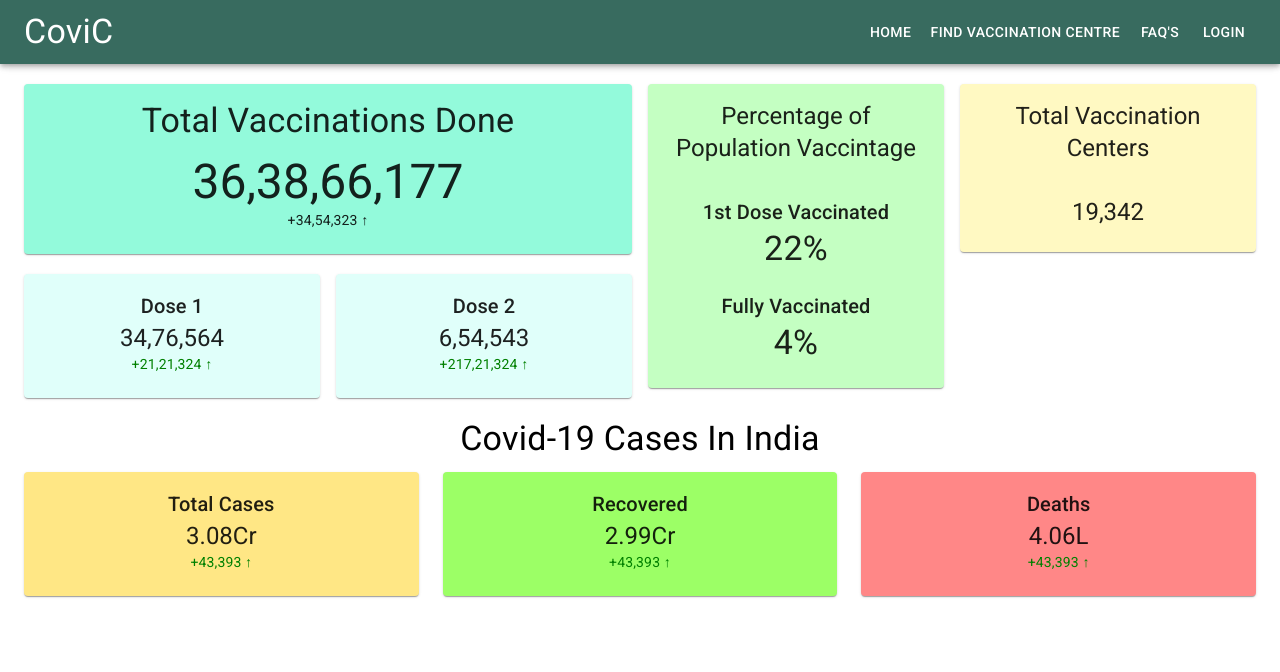
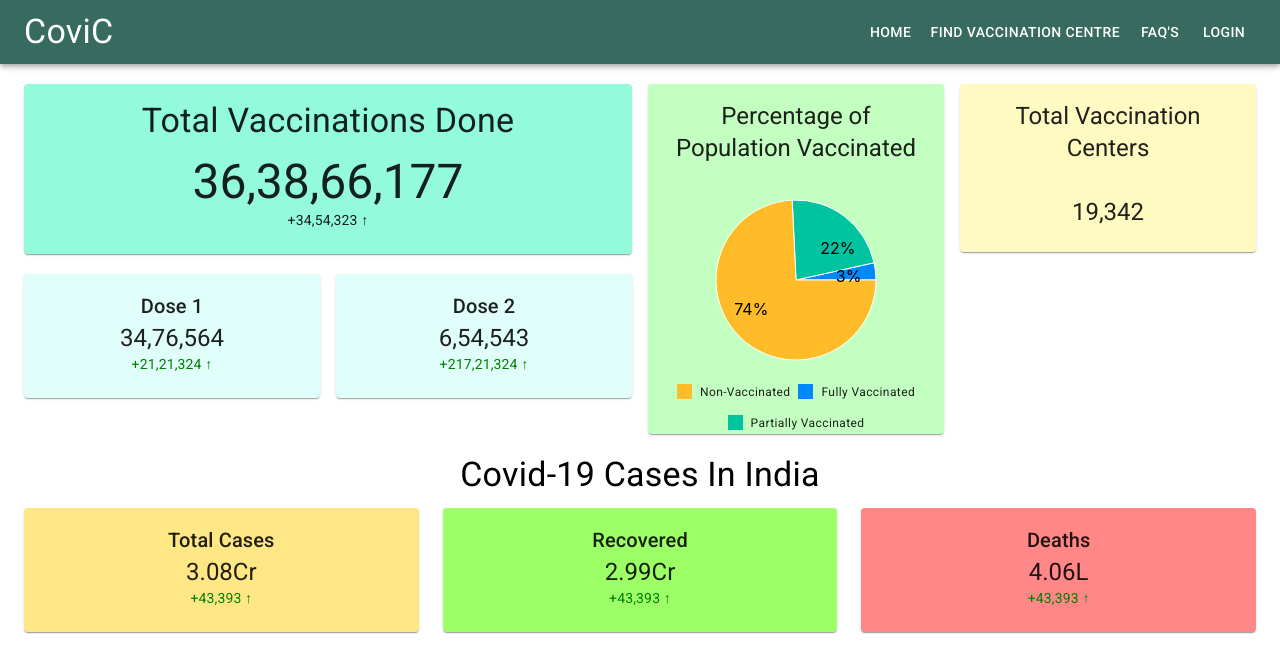
Before and after one commit to aknsal/Covid-Dashboard, a React (Create React App) app: page / in a window 1280 px wide. Shown: the top 672 px of the page. Built offline with nearby package versions, Linux system fonts and the light colour scheme.

Commit message:
Add Pie Chart

```diff
--- a/package.json
+++ b/package.json
@@ -3,6 +3,7 @@
   "version": "0.1.0",
   "private": true,
   "dependencies": {
+    "@devexpress/dx-chart-core": "^2.7.6",
     "@devexpress/dx-react-chart-material-ui": "^2.7.6",
     "@material-ui/core": "^4.12.1",
     "@testing-library/jest-dom": "^5.11.4",
@@ -12,6 +13,7 @@
     "react-dom": "^17.0.2",
     "react-router-dom": "^5.2.0",
     "react-scripts": "4.0.3",
+    "recharts": "^2.0.9",
     "web-vitals": "^1.0.1"
   },
   "scripts": {
--- a/src/components/percentageVaccinated/percentageVaccinated.jsx
+++ b/src/components/percentageVaccinated/percentageVaccinated.jsx
@@ -4,20 +4,75 @@ import {
   CardContent,
   Typography,
   Button,
+  Grid,
+  Container,
 } from "@material-ui/core";
+import PercentageVaccinatedChart from "../percentageVaccinatedChart/percentageVaccinatedChart";
 
 function PercentageVaccinated() {
   return (
-    <Card style={{ backgroundColor: "#c4ffc2" }}>
-      <CardHeader title="Percentage of Population Vaccintage"></CardHeader>
-      <CardContent>
-        <Typography variant="h6">1st Dose Vaccinated</Typography>
-        <Typography variant="h4">22%</Typography>
-        <br />
-        <Typography variant="h6">Fully Vaccinated</Typography>
-        <Typography variant="h4">4%</Typography>
-      </CardContent>
-    </Card>
+    <div>
+      <Card style={{ backgroundColor: "#c4ffc2" }}>
+        <CardHeader title="Percentage of Population Vaccinated"></CardHeader>
+
+        <PercentageVaccinatedChart />
+        <Container>
+          <Grid container spacing={1} justifyContent="center">
+            <Grid item>
+              <Grid container spacing={1} alignItems="center">
+                <Grid item>
+                  <div
+                    style={{
+                      backgroundColor: "#FFBB28",
+                      width: 15,
+                      height: 15,
+                    }}
+                  ></div>
+                </Grid>
+                <Grid item>
+                  <Typography variant="caption">Non-Vaccinated</Typography>
+                </Grid>
+              </Grid>
+            </Grid>
+
+            <Grid item>
+              <Grid container spacing={1} alignItems="center">
+                <Grid item>
+                  <div
+                    style={{
+                      backgroundColor: "#0088FE",
+                      width: 15,
+                      height: 15,
+                    }}
+                  ></div>
+                </Grid>
+                <Grid item>
+                  <Typography variant="caption">Fully Vaccinated</Typography>
+                </Grid>
+              </Grid>
+            </Grid>
+            <Grid item>
+              <Grid container spacing={1} alignItems="center">
+                <Grid item>
+                  <div
+                    style={{
+                      backgroundColor: "#00C49F",
+                      width: 15,
+                      height: 15,
+                    }}
+                  ></div>
+                </Grid>
+                <Grid item>
+                  <Typography variant="caption">
+                    Partially Vaccinated
+                  </Typography>
+                </Grid>
+              </Grid>
+            </Grid>
+          </Grid>
+        </Container>
+      </Card>
+    </div>
   );
 }
 
--- /dev/null
+++ b/src/components/percentageVaccinatedChart/percentageVaccinatedChart.css
@@ -0,0 +1,4 @@
+.chart {
+  display: flex;
+  justify-content: center;
+}
--- /dev/null
+++ b/src/components/percentageVaccinatedChart/percentageVaccinatedChart.jsx
@@ -0,0 +1,64 @@
+import * as React from "react";
+import { PieChart, Pie, Sector, Cell, ResponsiveContainer } from "recharts";
+import Paper from "@material-ui/core/Paper";
+import "./percentageVaccinatedChart.css";
+
+function PercentageVaccinatedChart() {
+  const data = [
+    { name: "Fully Vaccinated", value: 3.46 },
+    { name: "Partially Vaccinated", value: 22.3 },
+    { name: "Non Vaccinated", value: 74.24 },
+  ];
+
+  const COLORS = ["#0088FE", "#00C49F", "#FFBB28"];
+
+  const RADIAN = Math.PI / 180;
+  const renderCustomizedLabel = ({
+    cx,
+    cy,
+    midAngle,
+    innerRadius,
+    outerRadius,
+    percent,
+    index,
+  }) => {
+    const radius = innerRadius + (outerRadius - innerRadius) * 0.5;
+    const x = cx + radius * Math.cos(-midAngle * RADIAN);
+    const y = cy + radius * Math.sin(-midAngle * RADIAN);
+
+    return (
+      <text
+        x={x}
+        y={y}
+        fill="black"
+        textAnchor={x > cx ? "start" : "end"}
+        dominantBaseline="central"
+      >
+        {`${(percent * 100).toFixed(0)}%`}
+      </text>
+    );
+  };
+
+  return (
+    <div className="chart">
+      <PieChart width={200} height={200}>
+        <Pie
+          data={data}
+          cx="50%"
+          cy="50%"
+          labelLine={false}
+          label={renderCustomizedLabel}
+          outerRadius={80}
+          fill="#8884d8"
+          dataKey="value"
+        >
+          {data.map((entry, index) => (
+            <Cell key={`cell-${index}`} fill={COLORS[index % COLORS.length]} />
+          ))}
+        </Pie>
+      </PieChart>
+    </div>
+  );
+}
+
+export default PercentageVaccinatedChart;
```
Also changed, not shown: 1 other file (tests, documents, lock files or other folders).
